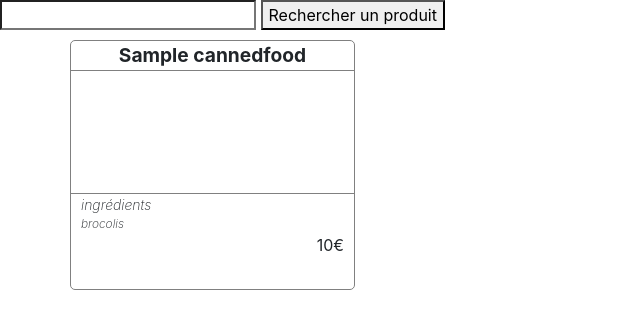
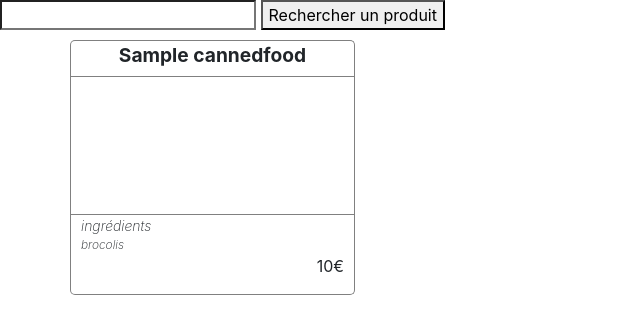
Before and after one commit to DrPingouin/Cook_shop, a Django app: page / in a window 1280 px wide. Shown: the top 334 px of the page, without its empty margins (0-640 px from the left). Run offline with Django 3.2, Linux system fonts and the light colour scheme; data comes from the database, SQL or seed files in the repository; tables that the repository leaves empty hold one stand-in row (values such as "Sample post"); some libraries are stand-ins or nearby versions.

Commit message:
reworked the css, still ugly but more practical

```diff
--- a/website/static/website/css/shop.css
+++ b/website/static/website/css/shop.css
@@ -2,9 +2,27 @@
     min-height: 250px;
     margin-bottom: 15px;
 
-    border: 1px solid gray;
+    /* border: 1px solid gray;
     border-top-right-radius: 5px;
     border-top-left-radius: 5px;
+    border-bottom-left-radius: 5px;
+    border-bottom-right-radius: 5px; */
+}
+
+.canned_card_top {
+    height: 70%;
+
+    border-left: 1px solid gray;
+    border-right: 1px solid gray;
+    border-top: 1px solid gray;
+    border-top-left-radius: 5px;
+    border-top-right-radius: 5px;
+}
+
+.canned_card_bot {
+    border-left: 1px solid gray;
+    border-right: 1px solid gray;
+    border-bottom: 1px solid gray;
     border-bottom-left-radius: 5px;
     border-bottom-right-radius: 5px;
 }
@@ -12,17 +30,21 @@
 .canned_img {
     border-top: 1px solid gray;
     border-bottom: 1px solid gray;
-    height: 50%;
+    height: 80%;
 }
+
+.canned_name {
+    height: 20%;
+
+    font-weight: bold;
+    font-size: larger;
+}
+
 
 .canned_row {
     margin-top: 10px;
 }
 
-.canned_name {
-    font-weight: bold;
-    font-size: larger;
-}
 
 
 #ingredients_list {
@@ -47,7 +69,3 @@
 .rotate_90 {
     transform: rotate(90deg);
 }
-
-.reverse_rotate_90 {
-    transform: rotate(-90deg);
-}
--- /dev/null
+++ b/website/templates/website/card.html
@@ -0,0 +1,38 @@
+{% load static %}
+<div class="col-sm-3 canned_card no-padding" data-id="{{element.id}}">
+    <div class="canned_card_top">
+        <div class="canned_name text-center">
+            {{ element }}
+        </div>
+        <div class="canned_img">
+        </div>
+    </div>
+    <div class="canned_card_bot">
+        <div class="canned_ingredients small-padding">
+            <div id="ingredients_list">
+                ingrédients
+                {% if element.get_ingredients|length > 3 %}
+                <img class="caret_img" src="{% static 'website/images/caret.jpeg' %}" alt="">
+                {% endif %}
+            </div>
+            <div class="row canned_ingredients_row">
+                {% if element.get_ingredients|length > 3 %}
+                    {% for i in element.get_ingredients|slice:":3"  %}
+                        <span class="col-sm-4 ingredient">{{i.name}}</span>
+                    {% endfor %}
+                    {% for i in element.get_ingredients|slice:"3:" %}
+                        <span class="hidden col-sm-4 ingredient">{{ i.name }}</span>
+                    {% endfor %}
+                    <span class="col-sm-4 ingredient three_dots">...</span>
+                {% else %}
+                    {% for i in element.get_ingredients %}
+                        <span class="col-sm-4 ingredient">{{i.name}}</span>
+                    {% endfor %}
+                {% endif %}
+            </div>
+        </div>
+        <div class="canned_price text-right small-padding">
+            <p>{{element.price}}€</p>
+        </div>
+    </div>
+</div>
--- /dev/null
+++ b/website/templatetags/website_extras.py
@@ -0,0 +1,21 @@
+from django import template
+
+register = template.Library()
+
+
+@register.filter(name='modulo')
+def modull_tag(number, divider):
+    try:
+        return int(number) % int(divider)
+    except (ValueError, ZeroDivisionError):
+        return None
+
+
+@register.filter(name='range')
+def range_tag(number):
+    return range(number)
+
+
+@register.filter(name='lookup')
+def get_item_via_index(list_, index):
+    return list_[index]
```
Also changed, not shown: website/templates/website/shop.html (+11 -39 lines), website/templatetags/__init__.py (added).
